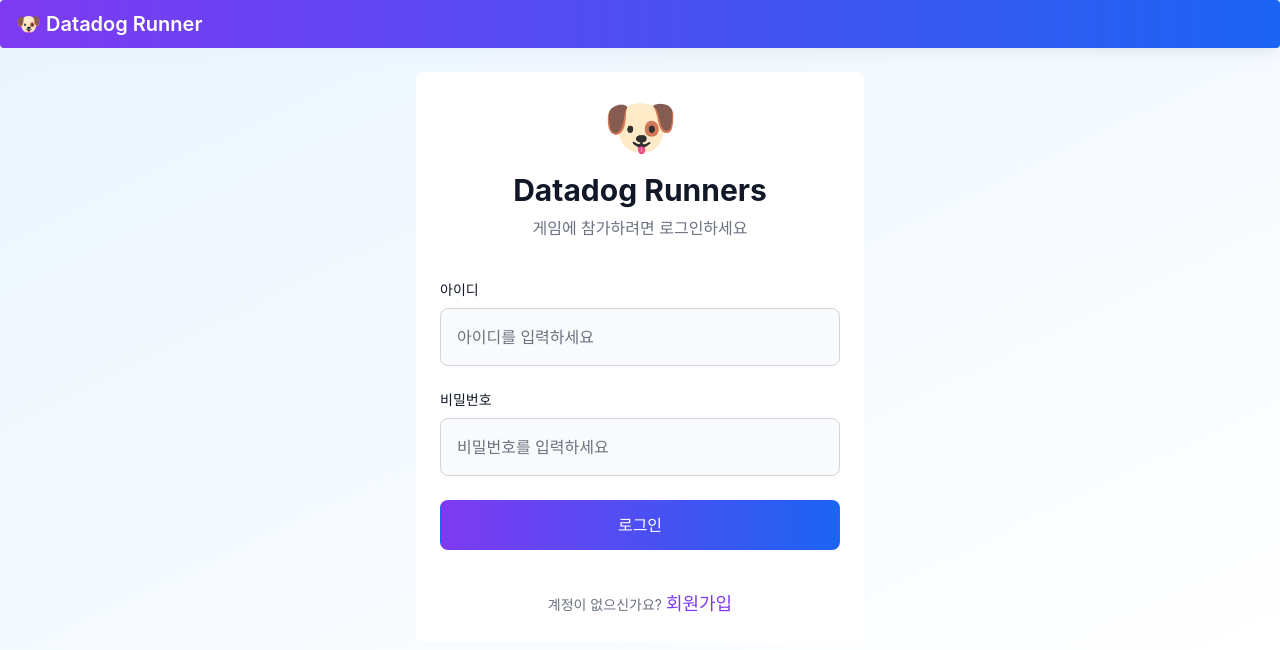
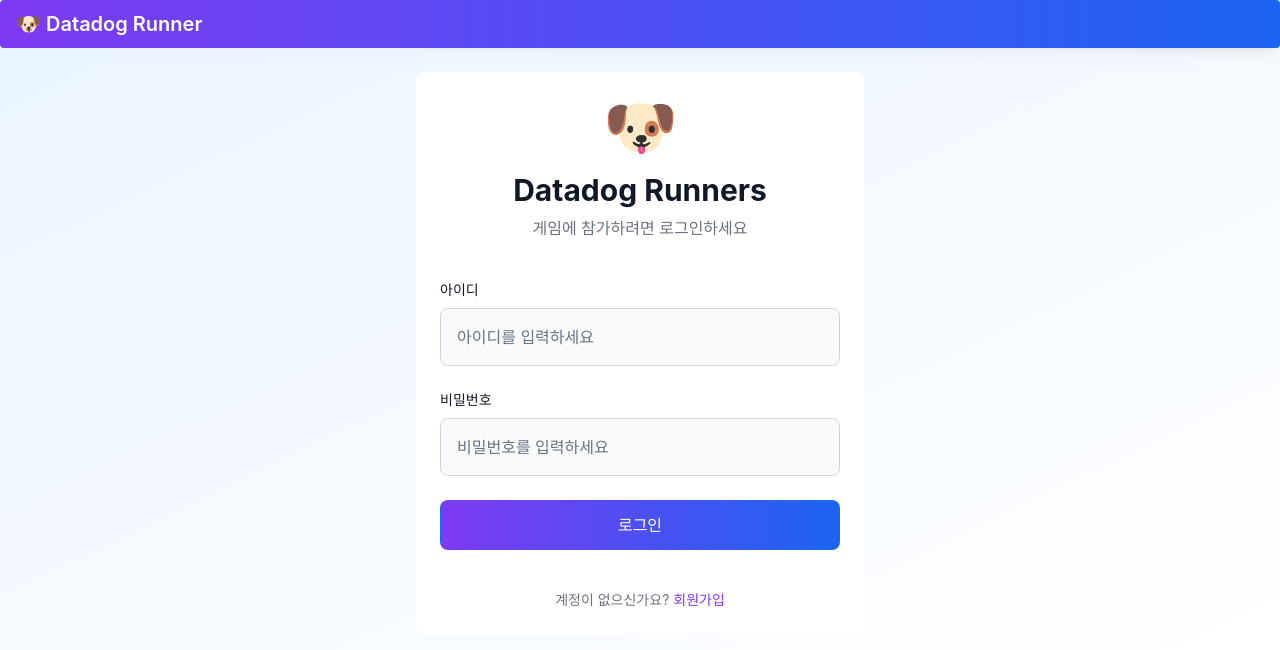
Before and after one commit to varian-lee/datadog-runner-frontend, a React (Vite) app: page / in a window 1280 px wide. Shown: the top 650 px of the page. Built offline with nearby package versions, Linux system fonts and the light colour scheme; no server answers.

Commit message:
🚀 Deploy frontend-react - 2025-09-17 18:25:55
- 자동 배포 스크립트에 의한 커밋
- 서비스: frontend-react
- 배포 시간: 2025-09-17 18:25:55
- Datadog Git 태깅 적용

```diff
--- a/src/pages/Login.jsx
+++ b/src/pages/Login.jsx
@@ -126,7 +126,7 @@ export default function Login({ onLogin, onSwitchToSignup }) {
               <button
                 type="button"
                 onClick={onSwitchToSignup}
-                className="ml-1 text-purple-600 hover:text-purple-700 font-medium text-lg"
+                className="ml-1 text-purple-600 hover:text-purple-700 font-medium text-sm"
               >
                 회원가입
               </button>
```
